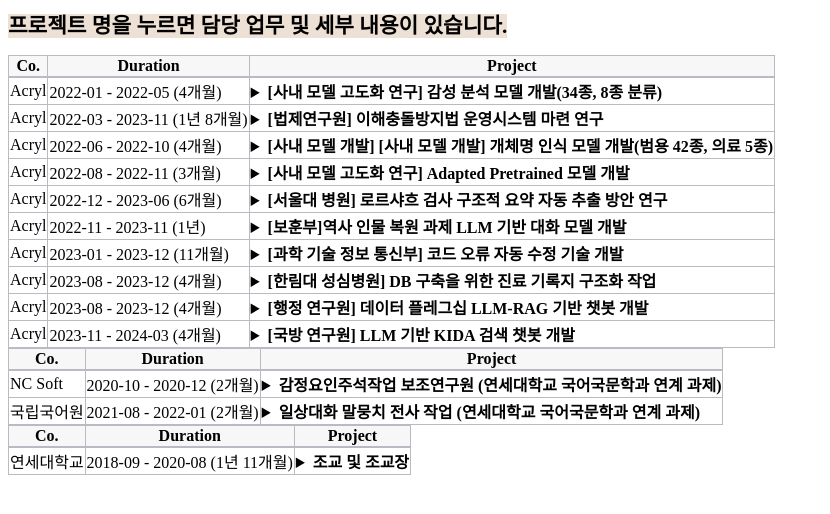
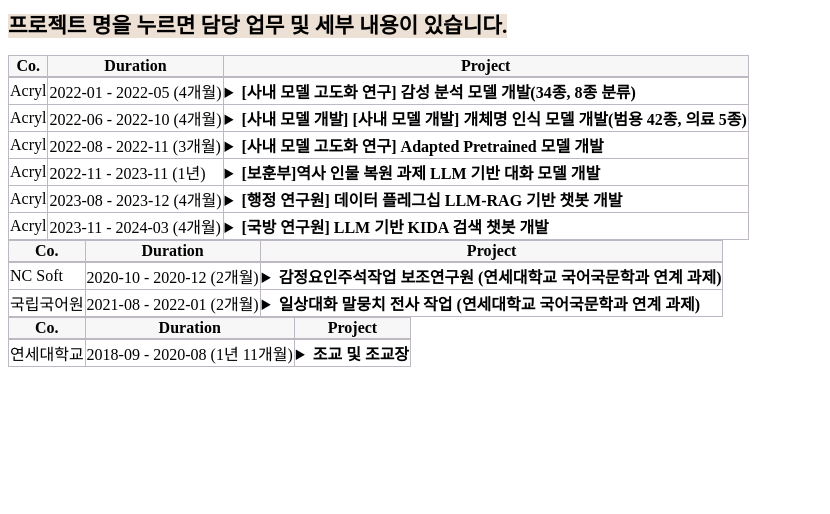
Before and after one commit to finddme/finddme.github.io, a Jekyll site: the page built from _posts/2022-01-01-Project.md, in a window 1280 px wide. Shown: the top 514 px of the page, without its empty margins (0-830 px from the left). Built offline with Jekyll 4.4.1, drawn with Linux system fonts in a browser that asks for light colours; some of the changed text lies outside the part shown.

Commit message:
Update 2022-01-01-Project.md

```diff
--- a/_posts/2022-01-01-Project.md
+++ b/_posts/2022-01-01-Project.md
@@ -52,24 +52,6 @@
        </tr>
        <tr>
          <td class="line">Acryl</td>
-         <td class="line">2022-03 - 2023-11 (1년 8개월)</td>
-         <td class="line">
-           <details>
-           <summary><span class="glyphicon glyphicon-menu-right"></span>
-            <span class="glyphicon glyphicon-option-horizontal" style="display:none"></span><strong>[법제연구원] 이해충돌방지법 운영시스템 마련 연구</strong></summary>
-              <li>담당 업무: </li>
-                  1) 자연어처리 분류 모델 기반 관련 법률 추천 서비스 개발 플로우 제안<br>
-              <br>
-              <li>사용 기술: </li>
-                  1) NLP-classifiacation model 관련 지식<br>
-              <br>
-              <li>수행 업무 요약:</li>
-                  "데이터기반 이해충돌방지법 운영시스템 마련 연구" 연구 보고서의 인공지능 적용 방안 제안 부분을 맡아 해당 법률 관련 운영 시스템 구축에 적용 가능한 자연어처리 기술들을 제시하고 구체적인 구현 방안 wpdks.<br>
-            </details>
-          </td>
-       </tr>
-       <tr>
-         <td class="line">Acryl</td>
          <td class="line">2022-06 - 2022-10 (4개월)</td>
          <td class="line">
            <details>
@@ -105,29 +87,7 @@
               <li>개발 언어: python (framework: pytorch)</li>
               <br>
               <li>수행 업무 요약:</li>
-                  헬스케어, 법률 등 일상적으로 사용되는 문어 혹은 구어와 상이한 어휘가 다수 분포된 도메인에 사용될 사전학습 모델을 개발하였습니다.<br>
-              <br>
-              <li>개발물 산출 기여도: 100%</li>
-            </details>
-          </td>
-       </tr>
-       <tr>
-         <td class="line">Acryl</td>
-         <td class="line"> 2022-12 - 2023-06 (6개월)</td>
-         <td class="line">
-           <details>
-           <summary><span class="glyphicon glyphicon-menu-right"></span>
-            <span class="glyphicon glyphicon-option-horizontal" style="display:none"></span><strong>[서울대 병원] 로르샤흐 검사 구조적 요약 자동 추출 방안 연구</strong></summary>
-              <li>담당 업무: </li>
-                  1) 생성 모델을 활용한 로르샤흐 검사 내용 전사 결과 구조적 요약 변환 방안 제안<br>
-                  2) 감성 분석 모델을 활용한 로르샤흐 문장 검사 데모 개발<br>
-              <br>
-              <li>사용 기술: </li>
-                  1) 자연어처리 생성 모델 관련 지식<br>
-                  2) NLP-classifiacation model<br>
-              <br>
-              <li>수행 업무 요약:</li>
-                  서울대 병원 정신과에서 진행한 로르샤흐 검사 내용 구조적 요약 자동 변환 과제 poc를 위해 생성 모델 활용 방안을 제안하였고, 제가 개발한 감성 분석 모델을 사용한 데모 페이지를 개발하였습니다. <br>
+                  헬스케어, 법률 등 일상적으로 사용되는 문어 혹은 구어와 상이한 어휘가 다수 분포된 도메인에 사용될 사전학습 모델 개발<br>
               <br>
               <li>개발물 산출 기여도: 100%</li>
             </details>
@@ -160,54 +120,6 @@
                   LLM 기반 멀티턴 대화 모델 개발과 윤리 검증 모델, 감성 분석 모델 개발을 담당하였습니다. 대화 모델의 경우 LLM의 환각현상을 줄이기 위해 RAG 기술을 적용하였으며, Retriever 정확도를 높이기 위해 vectorstore 저장 시 metadata에 데이터 출처와 소제목을 함께 저장하였습니다. 윤리 검증 모델의 경우 네 가지 데이터를 수집하여 학습시켰으며, f1-score 90.6으로 고객사 조건을 충족시켰습니다. 또한 사내 감성 분석 모델 담당자로서 사용자 감성 판별에 사용할 감성 분석 모델 api를 제공하였습니다.<br>
               <br>
               <li>대화 모델 50%(2인 협동 개발), 윤리 검증 모델 100%, 감성 분석 모델 100%</li>
-            </details>
-          </td>
-       </tr>
-       <tr>
-         <td class="line">Acryl</td>
-         <td class="line"> 2023-01 - 2023-12 (11개월)</td>
-         <td class="line">
-           <details>
-           <summary><span class="glyphicon glyphicon-menu-right"></span>
-            <span class="glyphicon glyphicon-option-horizontal" style="display:none"></span><strong>[과학 기술 정보 통신부] 코드 오류 자동 수정 기술 개발</strong></summary>
-              <li>담당 업무: </li>
-                  1) LLM 기반 일상  대화 모델 개발<br>
-                  2) instruction data 수집 및 전처리<br>
-              <br>
-              <li>사용 기술: </li>
-                  1) LLM instruction tuning 기술 (LLaMa 2 13B Lora tuning)<br>
-                  2) Data 전처리 (vicuna + dolly + alpaca + korquad1.0 + korquad2.0 각 데이터별 특성 분석 후 동일한 instruction data로 변형)<br>
-              <br>
-              <li>개발 언어: python (demo page 개발 시 사용된 library: gradio)</li>
-              <br>
-              <li>수행 업무 요약:</li>
-                  LLM 기반 일상 대화 챗봇 데모에 사용될 모델을 개발하였습니다.<br>
-              <br>
-              <li>개발물 산출 기여도: 100%</li>
-            </details>
-          </td>
-       </tr>
-       <tr>
-         <td class="line">Acryl</td>
-         <td class="line"> 2023-08 - 2023-12 (4개월)</td>
-         <td class="line">
-           <details>
-           <summary><span class="glyphicon glyphicon-menu-right"></span>
-            <span class="glyphicon glyphicon-option-horizontal" style="display:none"></span><strong>[한림대 성심병원] DB 구축을 위한 진료 기록지 구조화 작업</strong></summary>
-                <li>담당 업무: </li>
-                    1) K-cure DB column에 맞는 의료 개체명 인식 모델 개발<br>
-                    2) EMR 데이터의 K-cure DB화를 위한 후처리 모듈 개발<br>
-                <br>
-                <li>사용 기술: </li>
-                    1) NLP-classifiacation model 개발 기술<br>
-                    2) 후처리 모듈 구축을 위한 EMR 데이터 분석<br>
-                <br>
-                <li>개발 언어: python (framework: pytorch)</li>
-                <br>
-                <li>수행 업무 요약:</li>
-                    유방암 K-cure DB 구축을 위해 EMR 데이터 내 의료 개체명을 추출할 NER 모델을 개발하였고, 해당 모델을 통해 추출된 항목을 K-cure에서 요구하는 항목으로 변환하는 후처리 모듈을 개발하였습니다. K-cure column 전체에 대하여 평균 accuracy 91.3점으로 과제를 종료하였습니다.<br>
-                <br>
-                <li>개발물 산출 기여도: 100%</li>
             </details>
           </td>
        </tr>
```
